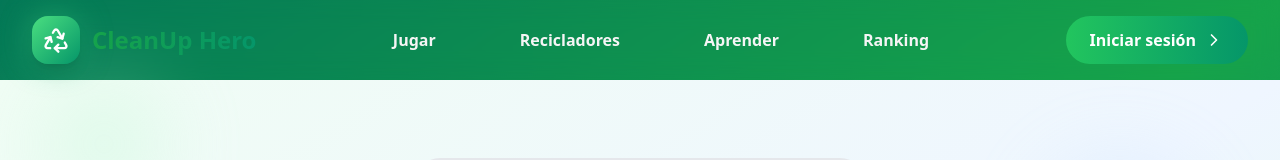
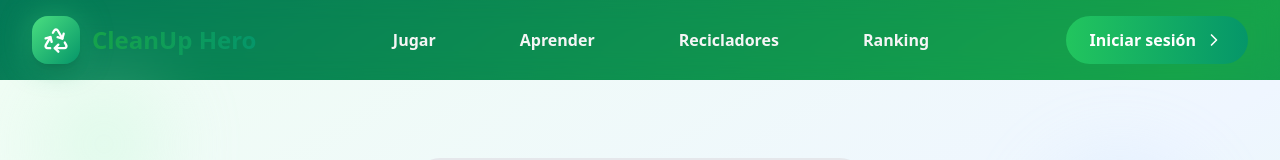
Before and after one commit to link200309/Project-HackathonCleanUp-2025, a React (Vite) app in the folder frontend/: page /login in a window 1280 px wide. Shown: the top 160 px of the page. Built offline with nearby package versions, Linux system fonts and the light colour scheme; no server answers.

Commit message:
feat: improve navbar

```diff
--- a/frontend/src/App.jsx
+++ b/frontend/src/App.jsx
@@ -11,6 +11,7 @@ import RegisterPage from "./features/auth/pages/RegisterPage";
 import ProfileSetupPage from "./features/profile/pages/ProfileSetupPage";
 import LearningPage from "./features/learning/pages/LearningPage";
 import ChallengePage from "./features/challenges/pages/ChallengePage";
+import RankingPage from "./features/rank/pages/RankingPage";
 import PublicRoute from "./shared/routes/PublicRoute";
 import ProtectedRoute from "./shared/routes/ProtectedRoute";
 import ProfileCheckRoute from "./shared/routes/ProfileCheckRoute";
@@ -74,6 +75,14 @@ function App() {
                 </ProfileCheckRoute>
               }
             />
+            <Route
+              path="/ranking"
+              element={
+                <ProfileCheckRoute>
+                  <RankingPage />
+                </ProfileCheckRoute>
+              }
+            />
             <Route path="*" element={<Navigate to="/" />} />
           </Routes>
         </AuthProvider>
--- a/frontend/src/components/Navbar.jsx
+++ b/frontend/src/components/Navbar.jsx
@@ -1,6 +1,6 @@
 import { useState, useEffect } from "react"; // COMENTADO: React no es necesario
 import { Recycle, ChevronRight, LogOut } from "lucide-react"; // COMENTADO: User
-import { useNavigate } from "react-router-dom";
+import { useNavigate, NavLink, useLocation } from "react-router-dom";
 import { useAuth } from "../features/auth/context/AuthContext";
 
 const Navbar = () => {
@@ -8,6 +8,7 @@ const Navbar = () => {
   const [hidden, setHidden] = useState(false);
   const [lastScrollY, setLastScrollY] = useState(0);
   const navigate = useNavigate();
+  const location = useLocation();
   const { user, signOut } = useAuth();
 
   const goLogin = () => {
@@ -17,6 +18,20 @@ const Navbar = () => {
   const handleLogout = async () => {
     await signOut();
     navigate("/");
+  };
+
+  // Función para determinar si un NavLink debe estar activo
+  const isNavLinkActive = (path) => {
+    // Para "Jugar" (/game), también activar si estamos en /challenge/:id
+    if (path === "/game" && location.pathname.startsWith("/challenge")) {
+      return true;
+    }
+    // Para "Aprender" (/learn), también activar si estamos en /learn
+    if (path === "/learn" && location.pathname.startsWith("/learn")) {
+      return true;
+    }
+    // Para otras rutas, verificar coincidencia exacta
+    return location.pathname === path;
   };
 
   useEffect(() => {
@@ -37,8 +52,8 @@ const Navbar = () => {
 
   const navItems = [
     { name: "Jugar", path: "/game" },
+    { name: "Aprender", path: "/learn" },
     { name: "Recicladores", path: "/recicladores" },
-    { name: "Aprender", path: "/learn" },
     { name: "Ranking", path: "/ranking" },
   ];
 
@@ -63,19 +78,31 @@ const Navbar = () => {
           </a>
 
           <div className="hidden lg:flex items-center gap-1">
-            {navItems.map((item) => (
-              <a
+            {navItems.map((item) => {
+              const isActive = isNavLinkActive(item.path);
+              return (
+                <NavLink
                   key={item.path}
-                href={item.path}
+                  to={item.path}
                   className="group relative px-10 py-2 rounded-xl transition-all"
                 >
                   <div className="flex items-center gap-2">
-                  <span className="text-base font-bold text-neutral-100 group-hover:text-yellow-300 transition-colors">
+                    <span
+                      className={`text-base font-bold transition-colors ${
+                        isActive
+                          ? "text-yellow-400"
+                          : "text-neutral-100 group-hover:text-yellow-300"
+                      }`}
+                    >
                       {item.name}
                     </span>
+                    {isActive && (
+                      <span className="absolute bottom-0 left-1/2 -translate-x-1/2 w-3/4 h-1 bg-yellow-400 rounded-full"></span>
+                    )}
                   </div>
-              </a>
-            ))}
+                </NavLink>
+              );
+            })}
           </div>
 
           {/* Botón de inicio de sesión o cerrar sesión */}
--- a/frontend/src/features/learning/pages/LearningPage.jsx
+++ b/frontend/src/features/learning/pages/LearningPage.jsx
@@ -234,7 +234,20 @@ const LearningPage = () => {
         <div className="w-[25%] absolute top-[15%] left-[8%]">
           <img src={Character1} alt="" />
         </div>
+
+        {/* Character 2 con nube de diálogo */}
         <div className="w-[20%] absolute bottom-[5%] right-[5%]">
+          {/* Nube de diálogo inspiradora */}
+          <div className="absolute bottom-[100%] right-[-10%] mb-4 animate-float-delayed z-10">
+            <div className="relative bg-white rounded-3xl shadow-2xl px-6 py-4 max-w-[280px] border-4 border-green-400">
+              <p className="text-green-800 font-bold text-sm leading-relaxed text-center">
+                &ldquo;¡Cada residuo en su lugar hace la diferencia!;
+              </p>
+              {/* Pico de la nube de diálogo */}
+              <div className="absolute bottom-[-12px] right-[30%] w-0 h-0 border-l-[12px] border-l-transparent border-r-[12px] border-r-transparent border-t-[12px] border-t-green-400"></div>
+              <div className="absolute bottom-[-8px] right-[30%] w-0 h-0 border-l-[10px] border-l-transparent border-r-[10px] border-r-transparent border-t-[10px] border-t-white"></div>
+            </div>
+          </div>
           <img src={Character2} alt="" />
         </div>
 
```
Lines whose indentation alone changed are shown as unchanged.
